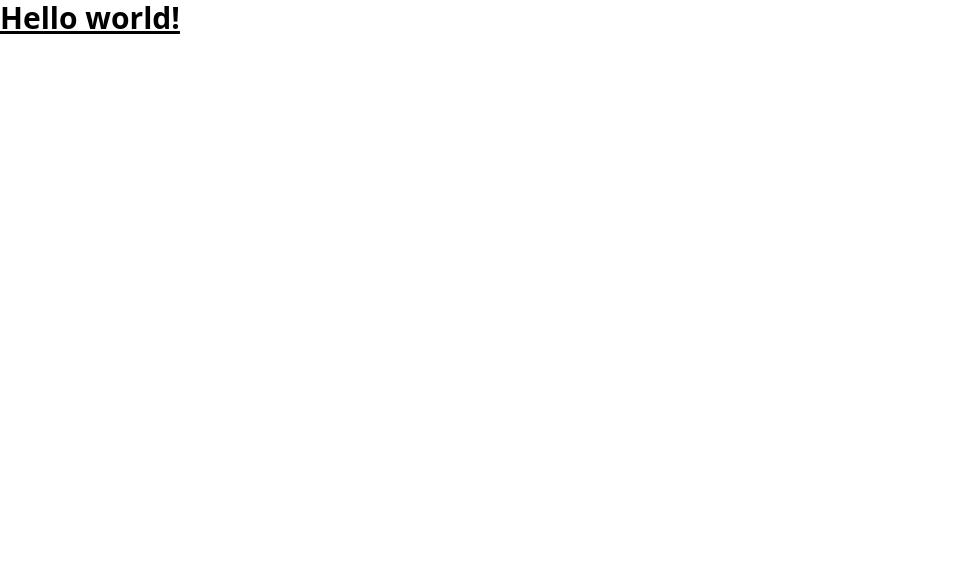
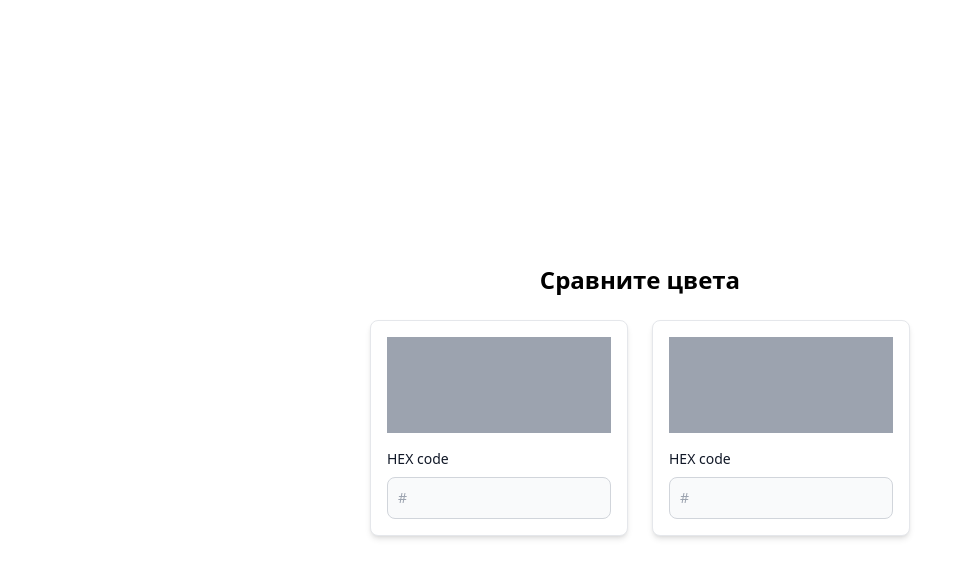
Before and after one commit to punkmachine/color-comparison, a React (Create React App) app: page / in a window 1280 px wide. Shown: the top 578 px of the page, without its empty margins (0-973 px from the left). Built offline with nearby package versions, Linux system fonts and the light colour scheme.

Commit message:
Сделал верстку сравнения цветов.

```diff
--- a/src/App.jsx
+++ b/src/App.jsx
@@ -1,8 +1,47 @@
+import React from 'react';
+
+// TODO: mask hex
+// TODO: rgb and rgba
+// TODO: add new color to comparison
+// TODO: write color in query
+
 function App() {
 	return (
-		<h1 className="text-3xl font-bold underline">
-			Hello world!
-		</h1>
+		<div className='h-screen flex flex-col items-center justify-center'>
+			<h2 className='mb-6 text-2xl font-bold'>Сравните цвета</h2>
+			<div className='flex justify-center items-center gap-6'>
+				<div className="p-4 max-w-sm bg-white rounded-lg border border-gray-200 shadow-md">
+					<div className='w-full h-24 mb-4 bg-gray-400'></div>
+					<label
+						for="hex1"
+						className="block mb-2 text-sm font-medium text-gray-900"
+					>
+						HEX code
+					</label>
+					<input
+						type="text"
+						id="hex1"
+						className="bg-gray-50 border border-gray-300 text-gray-900 text-sm rounded-lg focus:ring-blue-500 focus:border-blue-500 block w-full p-2.5"
+						placeholder="#"
+					/>
+				</div>
+				<div className="p-4 max-w-sm bg-white rounded-lg border border-gray-200 shadow-md">
+					<div className='w-full h-24 mb-4 bg-gray-400'></div>
+					<label
+						for="hex2"
+						className="block mb-2 text-sm font-medium text-gray-900"
+					>
+						HEX code
+					</label>
+					<input
+						type="text"
+						id="hex2"
+						className="bg-gray-50 border border-gray-300 text-gray-900 text-sm rounded-lg focus:ring-blue-500 focus:border-blue-500 block w-full p-2.5"
+						placeholder="#"
+					/>
+				</div>
+			</div>
+		</div>
 	);
 }
 
```
